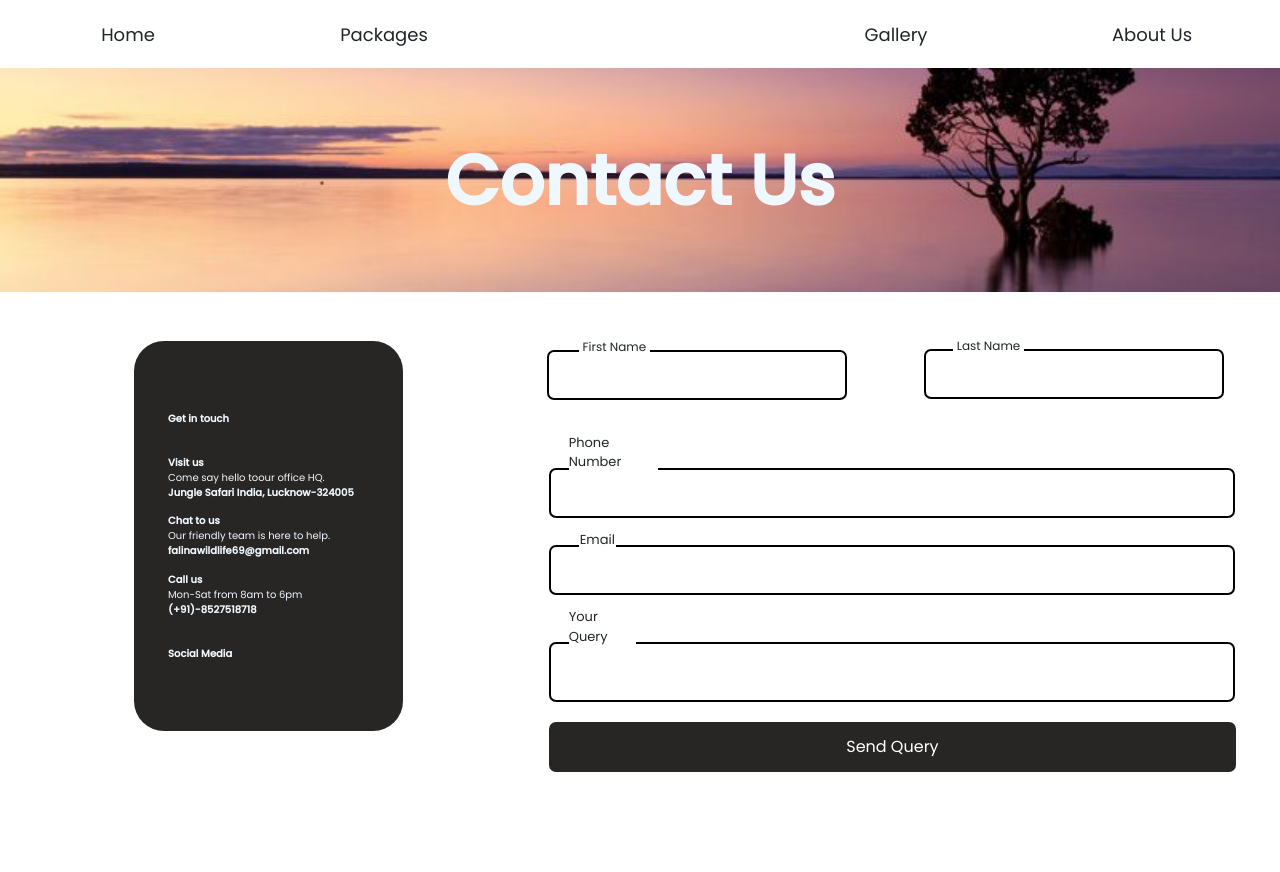
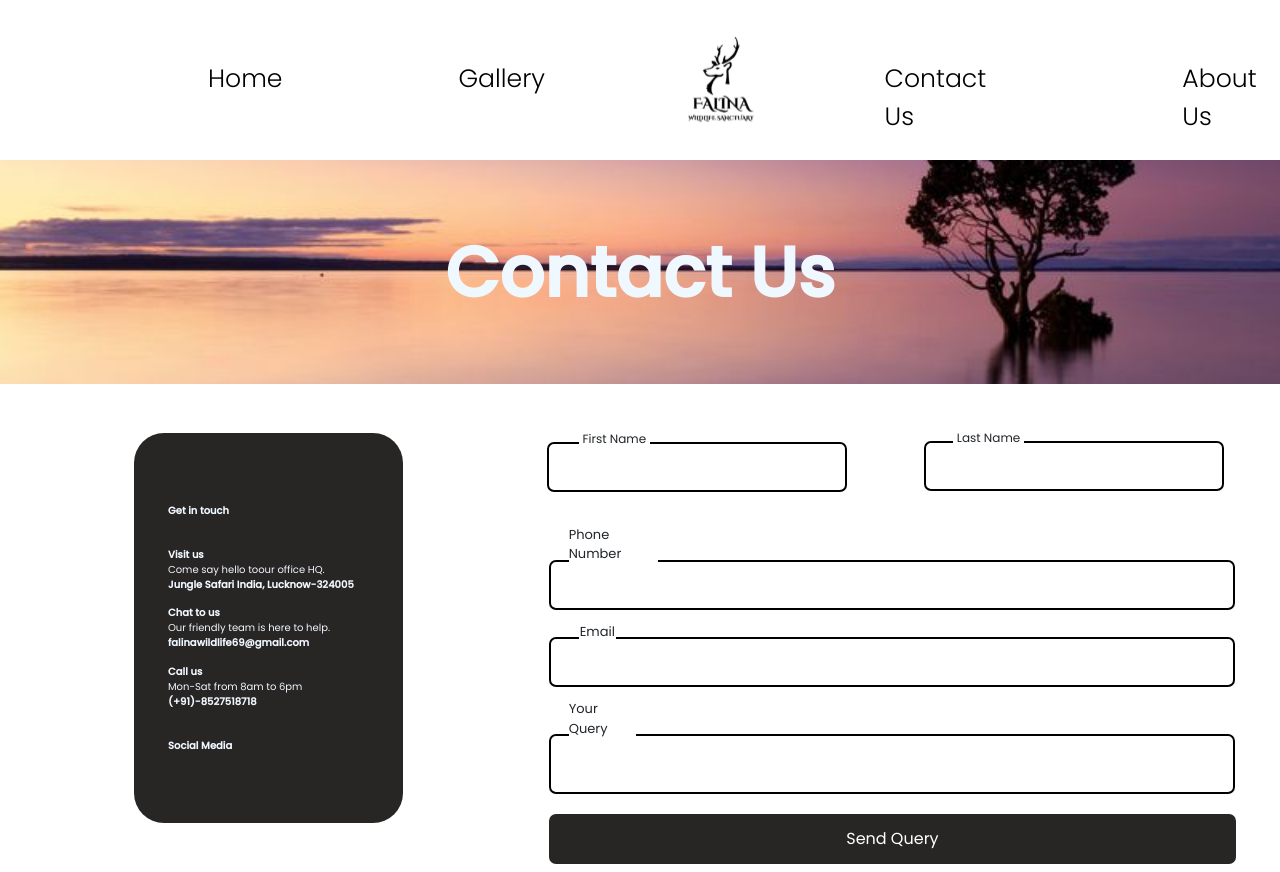
Before and after one commit to ANKITy102/Falina-Wildlife-Sanctuary, a React (Create React App) app in the folder frontend/: page /contactus in a window 1280 px wide. Before the commit the page ends 800 px from the top, so only its background shows below. Built offline with nearby package versions, Linux system fonts and the light colour scheme.

Commit message:
contactus page changes

```diff
--- a/frontend/src/pages/ContactUs/ContactUs.js
+++ b/frontend/src/pages/ContactUs/ContactUs.js
@@ -1,17 +1,31 @@
 import React from 'react'
 import sks from './ContactUs.module.css';
+import st from '../packageshotel/Packages.module.css'
+import { Link } from 'react-router-dom';
+import logo from "../../assets/images/logo.svg";
 
 function contactus (){
     return(
         <>
         <div className={sks.container}>
-            <div className={sks.nav}>
-                <div className={sks.item}>Home</div>
-                <div className={sks.item}>Packages</div>
-                <div className={sks.item}></div>
-                <div className={sks.item}>Gallery</div>
-                <div className={sks.item}>About Us</div>
-            </div>
+        <nav className={st.navbar}>
+        <div className={st.navLinks1}>
+            <ul>
+              <li><Link to="/home">Home</Link></li>
+              <li><Link to="/gallery">Gallery</Link></li>
+            </ul>
+        </div>
+              <div className={st.logo}>
+                  <img src={logo} alt="logo" />
+
+              </div>
+        <div className={st.navLinks2}>
+            <ul>
+              <li><Link to="/contactus">Contact Us</Link></li>
+              <li><Link to="/aboutus">About Us</Link></li>
+            </ul>
+        </div>
+      </nav>
             <div className={sks.banner}>
                 <p>Contact Us</p>
             </div>
--- a/frontend/src/pages/ContactUs/ContactUs.module.css
+++ b/frontend/src/pages/ContactUs/ContactUs.module.css
@@ -28,6 +28,7 @@
 }
 .banner{
   overflow: hidden;
+  margin-top: 2rem;
   font-size: 70px;
   justify-content:center;
   display: flex;
```
